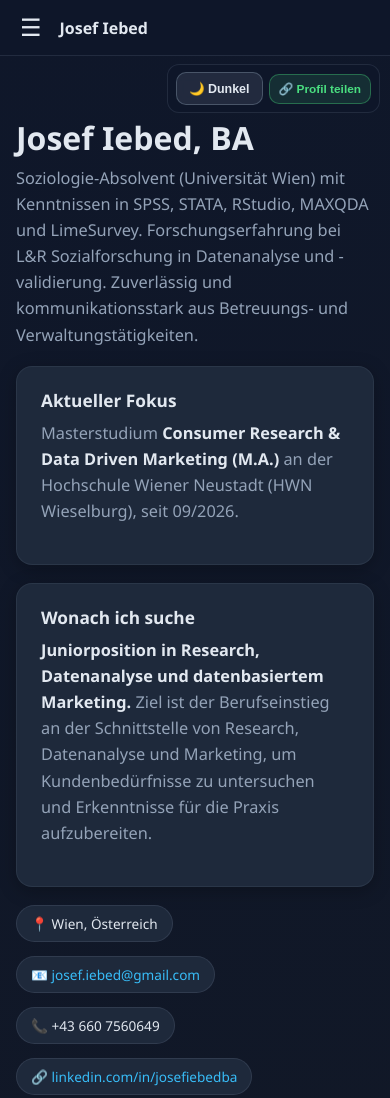
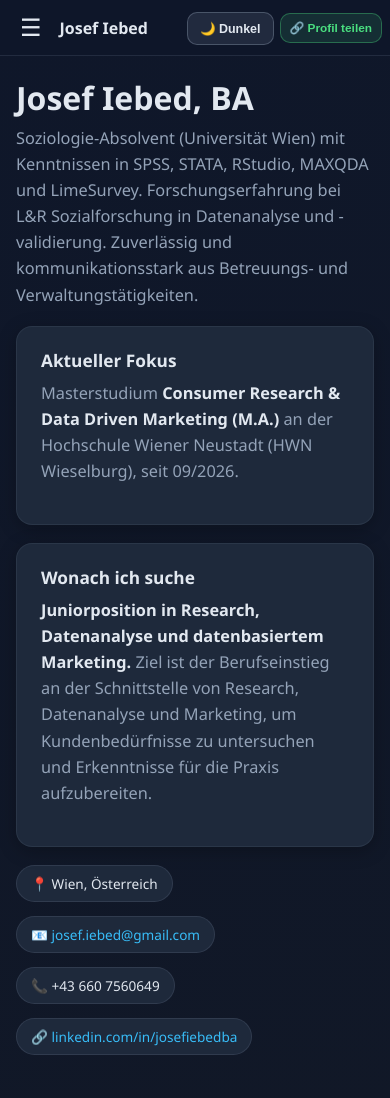
Before and after one commit to derjoei99/josef-iebed-portfolio, a plain HTML site: page index.html in a window 390 px wide. Shown: the top 1098 px of the page. Drawn offline with Linux system fonts and the light colour scheme.

Commit message:
Full methods and IT skills list, theme bar fixed in mobile top bar
Co-authored-by: Perplexity <noreply@perplexity.ai>

```diff
--- a/index.html
+++ b/index.html
@@ -96,11 +96,11 @@
       width:250px; transform:translateX(-100%); transition:transform .25s ease;
     }
     .sidebar.mobile-open{ transform:translateX(0); }
-    main{ margin-left:0; padding:116px 16px 100px; }
+    main{ margin-left:0; padding:76px 16px 100px; }
     h2.page-title{ font-size:1.3rem; }
     .grid2b{ grid-template-columns:1fr; }
     .avatar{ width:90px; height:90px; }
-    .topright-actions{ top:64px; right:10px; padding:7px 8px; gap:6px; }
+    .topright-actions{ top:0; right:8px; height:56px; padding:0; gap:6px; background:transparent; border:0; border-radius:0; -webkit-backdrop-filter:none; backdrop-filter:none; z-index:16; }
     .topright-actions .share-btn{padding:7px 9px; font-size:.74rem;}
   }
 
--- a/portfolio-content.json
+++ b/portfolio-content.json
@@ -1,7 +1,6 @@
 {
   "version": 2,
   "de": {
-    "s-it": "\n          <div class=\"badge\">STATA</div>\n          <div class=\"badge\">R / RStudio</div>\n          <div class=\"badge\">SPSS</div>\n          <div class=\"badge\">MAXQDA</div>\n          <div class=\"badge\">LimeSurvey</div>\n          <div class=\"badge\">MS Office</div>\n        ",
     "f-ort": "Wien, Österreich",
     "f-tel": "+43 660 7560649",
     "k-ort": "Wien, Österreich",
@@ -58,7 +57,6 @@
     "eh2-title": "Teilnehmer und ehrenamtlicher Helfer — Muslimische Jugend Österreich"
   },
   "en": {
-    "s-it": "<div class=\"badge\">STATA</div><div class=\"badge\">R / RStudio</div><div class=\"badge\">SPSS</div><div class=\"badge\">MAXQDA</div><div class=\"badge\">LimeSurvey</div><div class=\"badge\">MS Office</div>",
     "f-ort": "Vienna, Austria",
     "f-tel": "+43 660 7560649",
     "k-ort": "Vienna, Austria",
```
